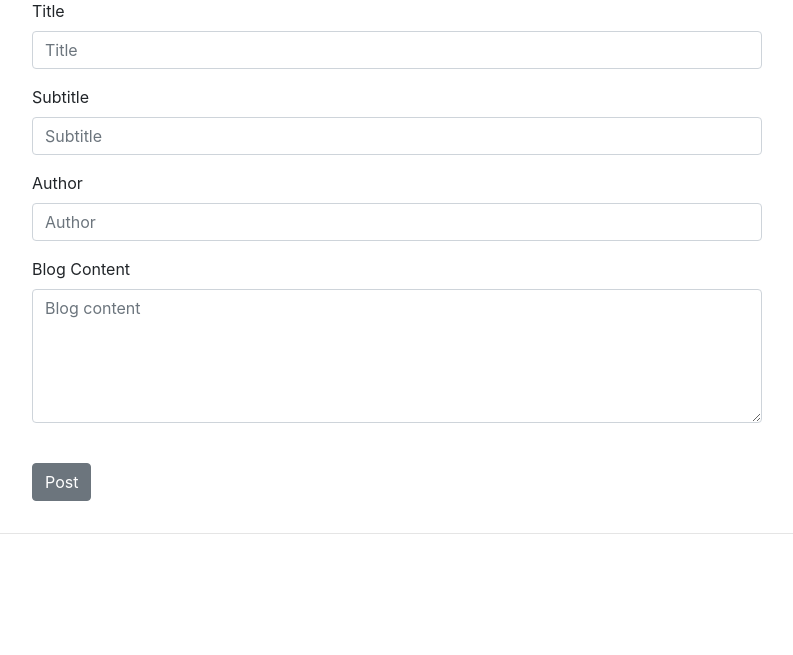
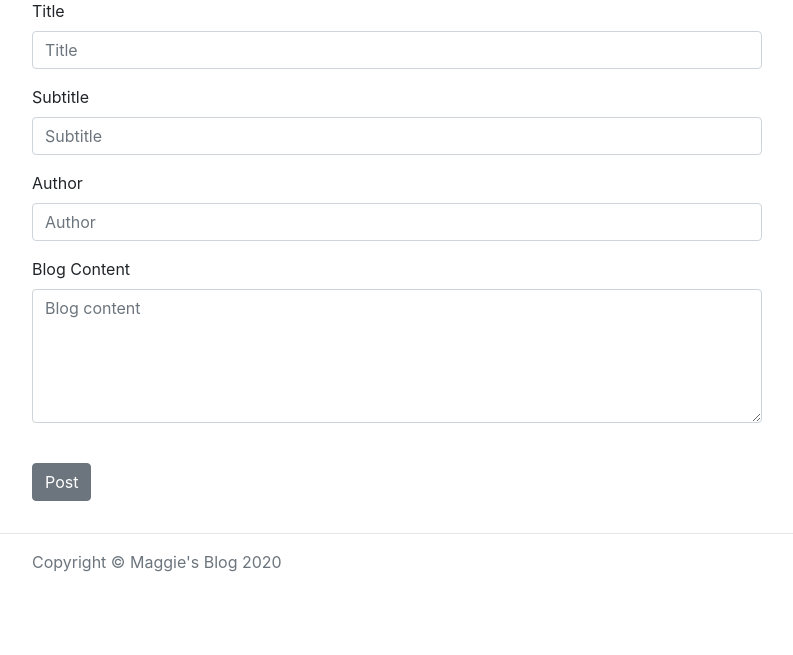
Before and after one commit to margretmwangi/Rblog, a Flask app: template templates/add .html in a window 1280 px wide. Shown: the part 81-736 px from the top of the page, without its empty margins (243-1036 px from the left). Run offline with Flask 2, Linux system fonts and the light colour scheme; the template is opened without the code that fills it, so the values that code supplies are empty; some libraries are stand-ins or nearby versions.

Commit message:
added a footer

```diff
--- a/templates/add .html
+++ b/templates/add .html
@@ -99,3 +99,17 @@
     </div>
 
     <hr>
+
+    <!-- Footer -->
+    <footer>
+      <div class="container">
+        <div class="row">
+          <div class="col-lg-8 col-md-10 mx-auto">
+            <p class="copyright text-muted">Copyright &copy; Maggie's Blog 2020</p>
+          </div>
+        </div>
+      </div>
+    </footer>
+   </body>
+
+</html>
```
